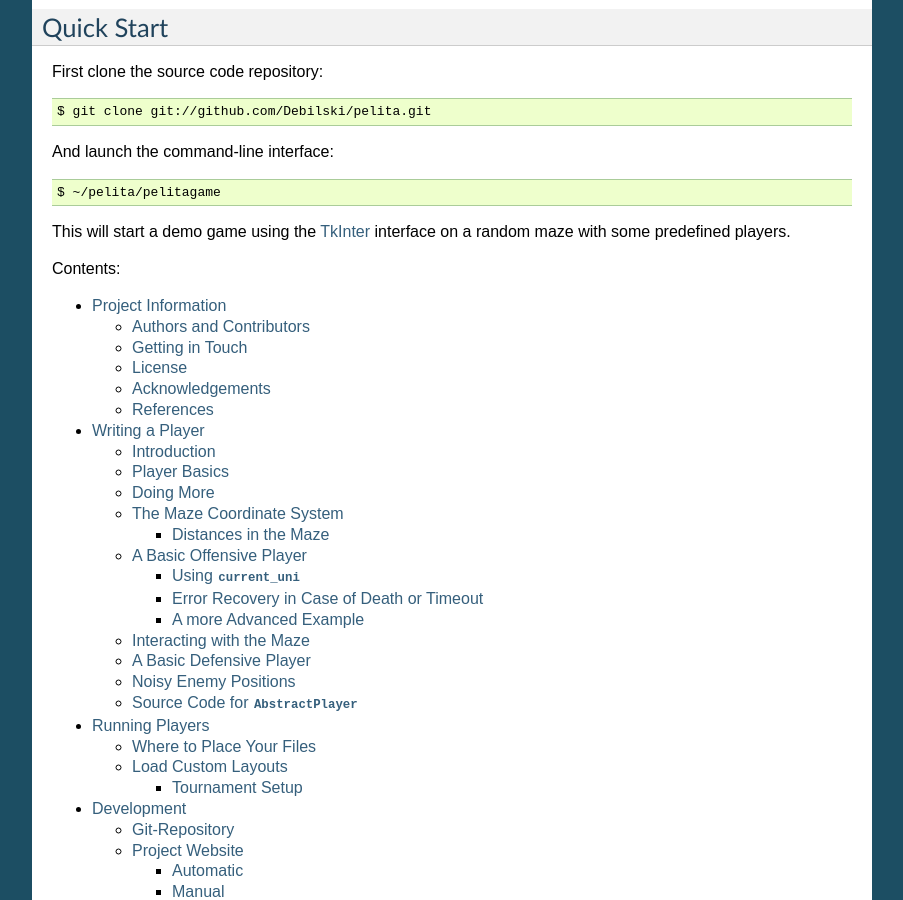
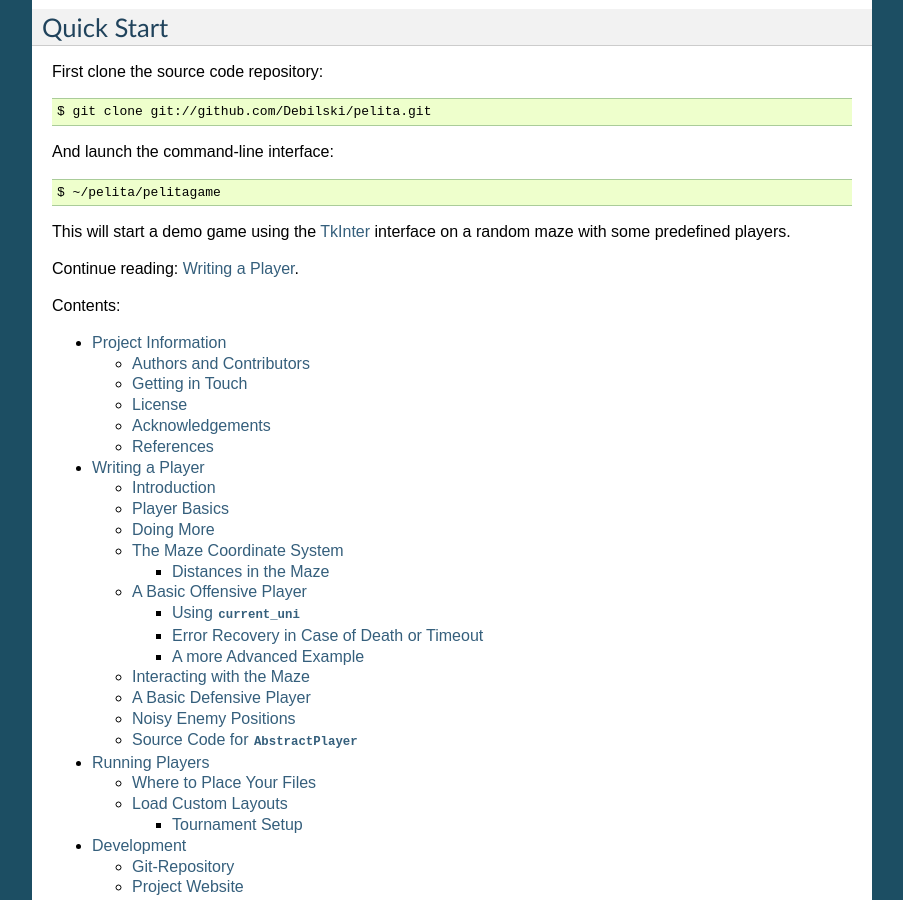
Before and after one commit to ASPP/pelita, a Sphinx documentation site: the page built from doc/source/index.rst, in a window 1280 px wide and 900 px high, scrolled down 930 px. Shown: the whole window, without its empty margins (198-1101 px from the left). Built offline with Sphinx 7.4.7, drawn with Linux system fonts in a browser that asks for light colours; the version number could not be read and is left out.

Commit message:
DOC: add link from quick-start to writing-a-player.

```diff
--- a/doc/source/index.rst
+++ b/doc/source/index.rst
@@ -45,6 +45,8 @@ This will start a demo game using the `TkInter
 <http://wiki.python.org/moin/TkInter>`_ interface on a random maze
 with some predefined players.
 
+Continue reading: :ref:`writing_a_player`.
+
 Contents:
 
 .. toctree::
--- a/doc/source/writing_player.rst
+++ b/doc/source/writing_player.rst
@@ -1,3 +1,5 @@
+.. _writing_a_player:
+
 ================
 Writing a Player
 ================
```
